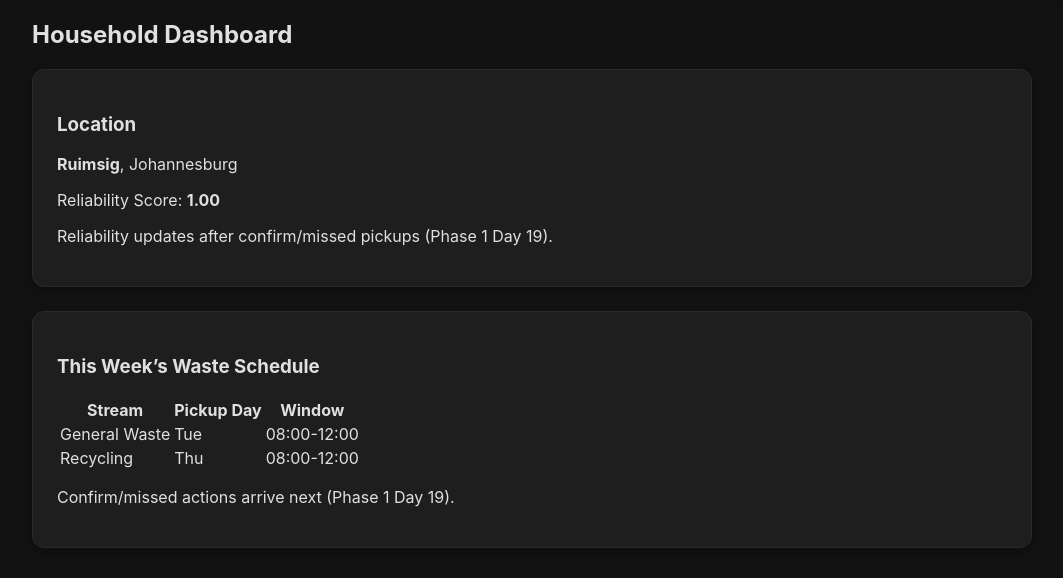
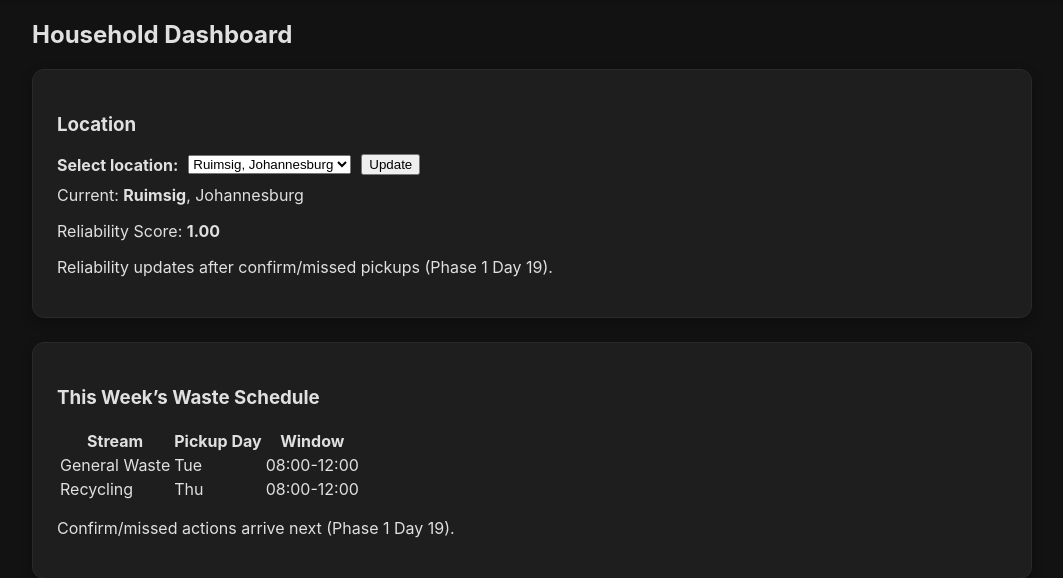
Before and after one commit to commit-to-Noma/VeriCycle, a Flask app: page /household in a window 1280 px wide. Shown: the part 78-656 px from the top of the page, without its empty margins (108-1171 px from the left). Run offline with Flask 3, Linux system fonts and the light colour scheme; a user stored in the database is signed in; data comes from the database, SQL or seed files in the repository; data that the repository does not hold is empty.

Commit message:
feat: add location selection feature to household dashboard and seed initial location data

```diff
--- a/app.py
+++ b/app.py
@@ -102,6 +102,17 @@ def seed_layer0_if_empty():
             WasteSchedule(location_id=ruimsig.id, stream="General Waste", pickup_day=1, pickup_window="08:00-12:00"),
         ]
         db.session.add_all(schedules)
+        db.session.commit()
+
+        krugersdorp = Location(name="Krugersdorp", city="Johannesburg", ward="", latitude=None, longitude=None)
+        db.session.add(krugersdorp)
+        db.session.commit()
+
+        krugersdorp_schedules = [
+            WasteSchedule(location_id=krugersdorp.id, stream="Recycling", pickup_day=4, pickup_window="08:00-12:00"),
+            WasteSchedule(location_id=krugersdorp.id, stream="General Waste", pickup_day=2, pickup_window="08:00-12:00"),
+        ]
+        db.session.add_all(krugersdorp_schedules)
         db.session.commit()
         print('[SEED] Layer 0 seed completed', flush=True)
     except Exception as e:
@@ -362,6 +373,7 @@ def household_dashboard():
 
     location = Location.query.get(profile.location_id)
     schedules = WasteSchedule.query.filter_by(location_id=location.id).order_by(WasteSchedule.pickup_day.asc()).all()
+    locations = Location.query.order_by(Location.name.asc()).all()
 
     schedule_rows = [
         {
@@ -377,8 +389,29 @@ def household_dashboard():
         location=location,
         reliability_score=profile.reliability_score,
         schedules=schedule_rows,
+        locations=locations,
+        selected_location_id=location.id,
         active_page='household'
     )
+
+@app.route("/household/set-location", methods=["POST"])
+@login_required
+def set_household_location():
+    location_id = request.form.get("location_id", type=int)
+    if not location_id:
+        flash("Pick a location.", "error")
+        return redirect(url_for("household_dashboard"))
+
+    profile = HouseholdProfile.query.filter_by(user_id=current_user.id).first()
+    if not profile:
+        profile = HouseholdProfile(user_id=current_user.id, location_id=location_id)
+        db.session.add(profile)
+    else:
+        profile.location_id = location_id
+
+    db.session.commit()
+    flash("Location updated.", "success")
+    return redirect(url_for("household_dashboard"))
 
 @app.route('/search')
 @login_required
--- a/templates/household.html
+++ b/templates/household.html
@@ -15,7 +15,21 @@
 
       <div class="card">
         <h3>Location</h3>
-        <p><strong>{{ location.name }}</strong>{% if location.city %}, {{ location.city }}{% endif %}</p>
+        <form method="POST" action="/household/set-location" style="display:flex; gap:10px; align-items:center; flex-wrap:wrap;">
+          <label for="location_id"><strong>Select location:</strong></label>
+          <select name="location_id" id="location_id">
+            {% for loc in locations %}
+              <option value="{{ loc.id }}" {% if loc.id == selected_location_id %}selected{% endif %}>
+                {{ loc.name }}{% if loc.city %}, {{ loc.city }}{% endif %}
+              </option>
+            {% endfor %}
+          </select>
+          <button type="submit">Update</button>
+        </form>
+
+        <p style="margin-top:10px;">
+          Current: <strong>{{ location.name }}</strong>{% if location.city %}, {{ location.city }}{% endif %}
+        </p>
         <p>Reliability Score: <strong>{{ "%.2f"|format(reliability_score) }}</strong></p>
         <p class="muted">Reliability updates after confirm/missed pickups (Phase 1 Day 19).</p>
       </div>
```
